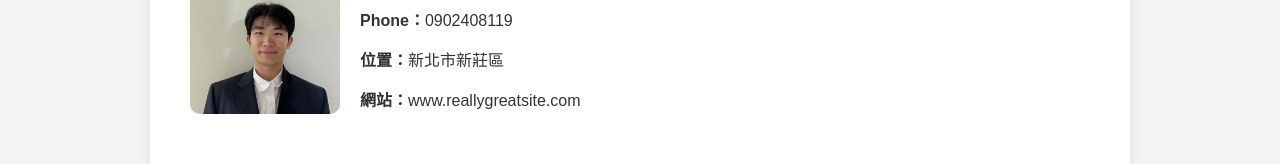
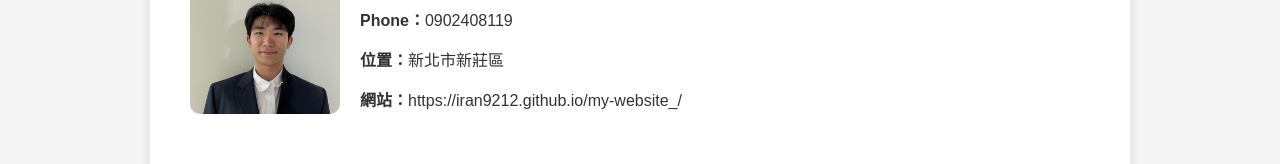
Before and after one commit to Iran9212/my-website_, a plain HTML site: page index.html in a window 1280 px wide. Shown: the part 238-402 px from the top of the page. Drawn offline with Linux system fonts and the light colour scheme.

Commit message:
Update website link in index.html

```diff
--- a/index.html
+++ b/index.html
@@ -76,7 +76,7 @@
       <p><strong>Email：</strong>guanyu373@gmail.com</p>
       <p><strong>Phone：</strong>0902408119</p>
       <p><strong>位置：</strong>新北市新莊區</p>
-      <p><strong>網站：</strong>www.reallygreatsite.com</p>
+      <p><strong>網站：</strong>https://iran9212.github.io/my-website_/</p>
     </div>
   </section>
 
```
